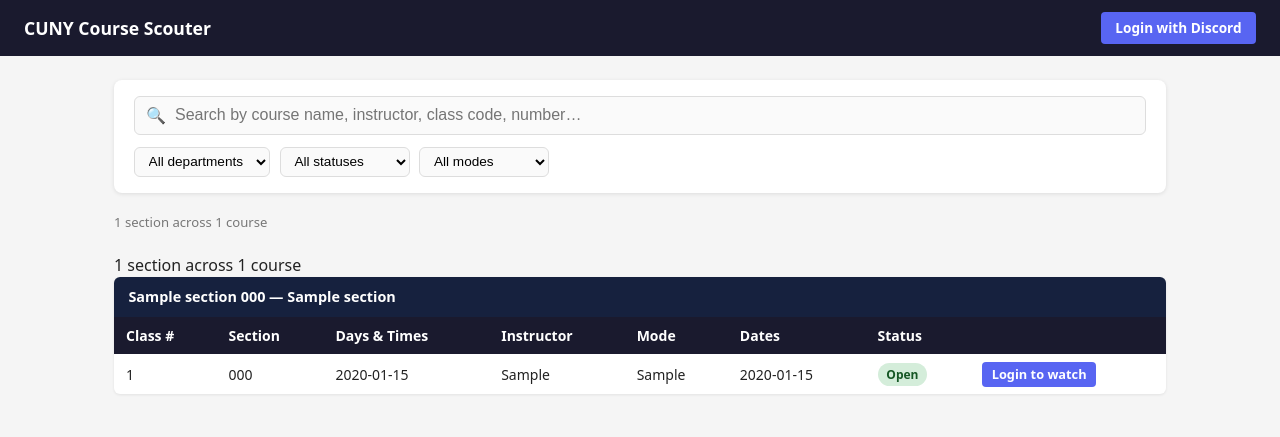
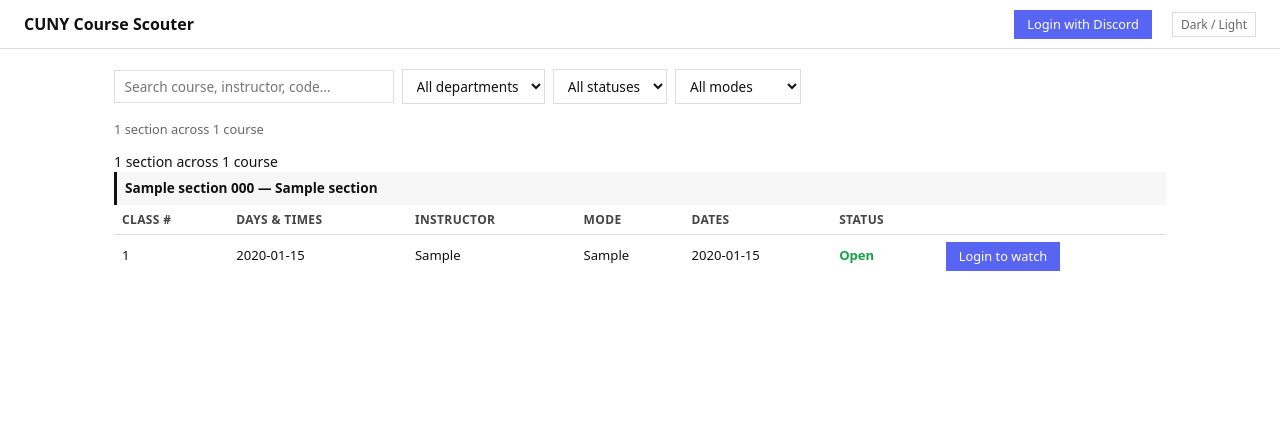
Before and after one commit to isop0d/CunyCourseScouter, a FastAPI app: page / in a window 1280 px wide. Shown: the top 437 px of the page. Run offline with FastAPI, Linux system fonts and the light colour scheme; tables that the repository leaves empty hold one stand-in row (values such as "Sample post").

Commit message:
New minimal UI with dark mode, row striping, improved search, and notify on any status

```diff
--- a/cuny_scouter/db/models.py
+++ b/cuny_scouter/db/models.py
@@ -95,7 +95,7 @@ class Watch(Base):
     id: Mapped[int] = mapped_column(Integer, primary_key=True)
     student_id: Mapped[int] = mapped_column(Integer, ForeignKey("students.id", ondelete="CASCADE"))
     class_number: Mapped[int] = mapped_column(Integer)
-    notify_on: Mapped[str] = mapped_column(String(20), default="open")  # open|closed|waitlist|any
+    notify_on: Mapped[str] = mapped_column(String(20), default="any")  # open|closed|waitlist|any
     auto_deactivate: Mapped[bool] = mapped_column(Boolean, default=True)
     active: Mapped[bool] = mapped_column(Boolean, default=True)
     created_at: Mapped[datetime] = mapped_column(default=_now)
--- a/cuny_scouter/web/routes.py
+++ b/cuny_scouter/web/routes.py
@@ -4,7 +4,7 @@ from zoneinfo import ZoneInfo
 from fastapi import APIRouter, Depends, HTTPException, Request
 from fastapi.responses import HTMLResponse, RedirectResponse
 from fastapi.templating import Jinja2Templates
-from sqlalchemy import or_, cast, String
+from sqlalchemy import or_
 from sqlalchemy.orm import Session
 
 from cuny_scouter.db.models import Section, ScrapeRun, Student, Watch
@@ -59,15 +59,14 @@ def _apply_filters(query, q: str, subject: str, status: str, mode: str):
     if mode:
         query = query.filter(Section.instruction_mode == mode)
     if q:
-        term = f"%{q}%"
-        query = query.filter(or_(
-            Section.course_name.ilike(term),
-            Section.instructor.ilike(term),
-            Section.section_code.ilike(term),
-            Section.course_number.ilike(term),
-            Section.subject.ilike(term),
-            cast(Section.class_number, String).ilike(term),
-        ))
+        for token in q.split():
+            term = f"%{token}%"
+            query = query.filter(or_(
+                Section.course_name.ilike(term),
+                Section.instructor.ilike(term),
+                Section.course_number.ilike(term),
+                Section.subject.ilike(term),
+            ))
     return query
 
 
--- a/cuny_scouter/web/templates/base.html
+++ b/cuny_scouter/web/templates/base.html
@@ -8,143 +8,231 @@
   <style>
     *, *::before, *::after { box-sizing: border-box; margin: 0; padding: 0; }
 
+    /* ── Theme tokens ── */
+    :root {
+      --bg:        #ffffff;
+      --bg-alt:    #f7f7f7;
+      --bg-stripe: #f2f2f2;
+      --border:    #ddd;
+      --border-strong: #111;
+      --text:      #111;
+      --text-muted:#666;
+      --text-head: #444;
+      --btn-bg:    #ffffff;
+      --btn-hover: #f0f0f0;
+      --input-bg:  #ffffff;
+    }
+
+    html.dark {
+      --bg:        #111111;
+      --bg-alt:    #1a1a1a;
+      --bg-stripe: #1e1e1e;
+      --border:    #333;
+      --border-strong: #ccc;
+      --text:      #e5e5e5;
+      --text-muted:#888;
+      --text-head: #aaa;
+      --btn-bg:    #1a1a1a;
+      --btn-hover: #252525;
+      --input-bg:  #1a1a1a;
+    }
+
+    @media (prefers-color-scheme: dark) {
+      html:not(.light) {
+        --bg:        #111111;
+        --bg-alt:    #1a1a1a;
+        --bg-stripe: #1e1e1e;
+        --border:    #333;
+        --border-strong: #ccc;
+        --text:      #e5e5e5;
+        --text-muted:#888;
+        --text-head: #aaa;
+        --btn-bg:    #1a1a1a;
+        --btn-hover: #252525;
+        --input-bg:  #1a1a1a;
+      }
+    }
+
     body {
       font-family: system-ui, -apple-system, sans-serif;
-      background: #f5f5f5;
-      color: #222;
+      background: var(--bg);
+      color: var(--text);
+      font-size: 14px;
       line-height: 1.5;
     }
 
+    /* ── Header ── */
     header {
-      background: #1a1a2e;
-      color: #fff;
-      padding: 0.75rem 1.5rem;
+      border-bottom: 1px solid var(--border);
+      padding: 0.6rem 1.5rem;
       display: flex;
       align-items: center;
       justify-content: space-between;
-      gap: 1rem;
+      background: var(--bg);
     }
 
-    header a { color: #a0c4ff; text-decoration: none; font-size: 0.9rem; }
-    header a:hover { text-decoration: underline; }
-    header .logo { font-weight: 700; font-size: 1.1rem; color: #fff; }
+    header .logo { font-weight: 700; font-size: 1rem; color: var(--text); text-decoration: none; }
+    header nav { display: flex; gap: 1.25rem; align-items: center; font-size: 0.85rem; }
+    header nav a { color: var(--text); text-decoration: none; }
+    header nav a:hover { text-decoration: underline; }
+    header nav span { color: var(--text-muted); }
 
-    main { max-width: 1100px; margin: 0 auto; padding: 1.5rem; }
+    #theme-toggle {
+      background: none;
+      border: 1px solid var(--border);
+      color: var(--text-muted);
+      font-size: 0.75rem;
+      padding: 0.2rem 0.5rem;
+      cursor: pointer;
+      font-family: inherit;
+    }
+    #theme-toggle:hover { color: var(--text); border-color: var(--text); }
 
+    main { max-width: 1100px; margin: 0 auto; padding: 1.25rem 1.5rem; }
+
+    /* ── Buttons ── */
     .btn {
       display: inline-block;
-      padding: 0.35rem 0.9rem;
-      border-radius: 4px;
-      border: none;
+      padding: 0.25rem 0.75rem;
+      border: 1px solid var(--border);
+      background: var(--btn-bg);
+      color: var(--text);
+      font-size: 0.8rem;
       cursor: pointer;
-      font-size: 0.85rem;
-      font-weight: 600;
       text-decoration: none;
-      transition: opacity 0.15s;
+      font-family: inherit;
     }
-    .btn:hover { opacity: 0.85; }
-    .btn-discord { background: #5865F2; color: #fff; }
-    .btn-watch   { background: #2ecc71; color: #fff; }
-    .btn-unwatch { background: #e74c3c; color: #fff; }
-    .btn-sm { padding: 0.2rem 0.6rem; font-size: 0.8rem; }
+    .btn:hover { background: var(--btn-hover); }
+    .btn-discord { background: #5865F2; color: #fff; border-color: #5865F2; }
+    .btn-discord:hover { background: #4752c4; }
+    .btn-watch   { background: var(--border-strong); color: var(--bg); border-color: var(--border-strong); }
+    .btn-watch:hover { opacity: 0.8; }
+    .btn-unwatch { background: var(--btn-bg); color: var(--text); border-color: var(--border); }
+    .btn-unwatch:hover { background: var(--btn-hover); }
 
-    table { width: 100%; border-collapse: collapse; font-size: 0.875rem; }
-    th { background: #1a1a2e; color: #fff; text-align: left; padding: 0.5rem 0.75rem; }
-    td { padding: 0.45rem 0.75rem; border-bottom: 1px solid #e0e0e0; vertical-align: middle; }
-    tr:last-child td { border-bottom: none; }
-    tr:hover td { background: #fafafa; }
-
-    .course-block { background: #fff; border-radius: 6px; margin-bottom: 1.25rem; box-shadow: 0 1px 3px rgba(0,0,0,0.08); overflow: hidden; }
-    .course-header { background: #16213e; color: #fff; padding: 0.6rem 0.9rem; font-weight: 600; font-size: 0.9rem; }
-
-    .badge {
-      display: inline-block;
-      padding: 0.15rem 0.55rem;
-      border-radius: 999px;
-      font-size: 0.75rem;
-      font-weight: 600;
-    }
-    .badge-open     { background: #d4edda; color: #155724; }
-    .badge-closed   { background: #f8d7da; color: #721c24; }
-    .badge-waitlist { background: #fff3cd; color: #856404; }
-
-    .meta { color: #666; font-size: 0.8rem; margin-bottom: 1rem; }
-    .nav-links { display: flex; gap: 1rem; align-items: center; }
-
-    .htmx-indicator { opacity: 0; transition: opacity 0.2s; }
-    .htmx-request .htmx-indicator { opacity: 1; }
-
-    /* Filter bar */
-    .filter-bar {
-      background: #fff;
-      border-radius: 8px;
-      box-shadow: 0 1px 4px rgba(0,0,0,0.1);
-      padding: 1rem 1.25rem;
-      margin-bottom: 1.25rem;
-    }
-
-    .search-wrap { position: relative; margin-bottom: 0.75rem; }
-    .search-input {
-      width: 100%;
-      padding: 0.6rem 1rem 0.6rem 2.5rem;
-      border: 1.5px solid #ddd;
-      border-radius: 6px;
-      font-size: 1rem;
-      background: #fafafa;
-      transition: border-color 0.15s;
-    }
-    .search-input:focus { outline: none; border-color: #5865F2; background: #fff; }
-    .search-icon {
-      position: absolute; left: 0.75rem; top: 50%; transform: translateY(-50%);
-      color: #aaa; font-size: 1rem; pointer-events: none;
-    }
-
-    .filter-row {
+    /* ── Filters ── */
+    .filters {
       display: flex;
       flex-wrap: wrap;
-      gap: 0.6rem;
+      gap: 0.5rem;
+      margin-bottom: 1rem;
       align-items: center;
     }
 
+    .search-input {
+      padding: 0.35rem 0.6rem;
+      border: 1px solid var(--border);
+      font-size: 0.85rem;
+      font-family: inherit;
+      background: var(--input-bg);
+      color: var(--text);
+      width: 280px;
+    }
+    .search-input:focus { outline: 1px solid var(--border-strong); border-color: var(--border-strong); }
+
     .filter-select {
       padding: 0.35rem 0.6rem;
-      border: 1.5px solid #ddd;
-      border-radius: 6px;
+      border: 1px solid var(--border);
       font-size: 0.85rem;
-      background: #fafafa;
+      font-family: inherit;
+      background: var(--input-bg);
+      color: var(--text);
       cursor: pointer;
-      min-width: 130px;
     }
-    .filter-select:focus { outline: none; border-color: #5865F2; }
+    .filter-select:focus { outline: 1px solid var(--border-strong); }
 
-.result-meta {
-      font-size: 0.82rem;
-      color: #777;
-      margin-bottom: 0.75rem;
-      min-height: 1.2em;
+    /* ── Results ── */
+    .result-meta { font-size: 0.8rem; color: var(--text-muted); margin-bottom: 0.75rem; min-height: 1.2em; }
+
+    .htmx-indicator { display: none; }
+    .htmx-request .htmx-indicator { display: inline; color: var(--text-muted); font-size: 0.8rem; }
+
+    /* ── Course blocks ── */
+    .course-block { margin-bottom: 1.75rem; }
+    .course-header {
+      font-weight: 600;
+      font-size: 0.85rem;
+      padding: 0.4rem 0.5rem;
+      border-left: 3px solid var(--border-strong);
+      background: var(--bg-alt);
+      color: var(--text);
+      margin-bottom: 0;
     }
 
+    /* ── Table ── */
+    table { width: 100%; border-collapse: collapse; font-size: 0.82rem; }
+    th {
+      text-align: left;
+      padding: 0.35rem 0.5rem;
+      border-bottom: 1px solid var(--border);
+      font-weight: 600;
+      color: var(--text-head);
+      font-size: 0.75rem;
+      text-transform: uppercase;
+      letter-spacing: 0.03em;
+      background: var(--bg);
+    }
+    td {
+      padding: 0.4rem 0.5rem;
+      border-bottom: 1px solid var(--border);
+      vertical-align: middle;
+      background: var(--bg);
+    }
+    tbody tr:nth-child(even) td { background: var(--bg-stripe); }
+    tbody tr:hover td { background: var(--bg-alt); }
+    tr:last-child td { border-bottom: none; }
+
+    /* ── Status ── */
+    .status-open     { color: #16a34a; font-weight: 600; }
+    .status-closed   { color: #dc2626; }
+    .status-waitlist { color: #d97706; font-weight: 600; }
+
     @media (max-width: 640px) {
-      .filter-row { gap: 0.5rem; }
-      .filter-select { min-width: 0; flex: 1; }
+      .search-input { width: 100%; }
+      .filters { flex-direction: column; align-items: stretch; }
+      .filter-select { width: 100%; }
     }
   </style>
+  <script>
+    (function () {
+      const stored = localStorage.getItem('theme');
+      if (stored === 'dark') document.documentElement.classList.add('dark');
+      else if (stored === 'light') document.documentElement.classList.add('light');
+    })();
+  </script>
 </head>
 <body>
   <header>
     <a href="/" class="logo">CUNY Course Scouter</a>
-    <nav class="nav-links">
+    <nav>
       {% if student %}
         <a href="/me">My Watches</a>
-        <span style="color:#ccc">{{ student.discord_username }}</span>
+        <span>{{ student.discord_username }}</span>
         <a href="/logout">Logout</a>
       {% else %}
         <a href="/auth/discord" class="btn btn-discord">Login with Discord</a>
       {% endif %}
+      <button id="theme-toggle" onclick="toggleTheme()">Dark / Light</button>
     </nav>
   </header>
   <main>
     {% block content %}{% endblock %}
   </main>
+  <script>
+    function toggleTheme() {
+      const html = document.documentElement;
+      const isDark = html.classList.contains('dark') ||
+        (!html.classList.contains('light') && window.matchMedia('(prefers-color-scheme: dark)').matches);
+      if (isDark) {
+        html.classList.remove('dark');
+        html.classList.add('light');
+        localStorage.setItem('theme', 'light');
+      } else {
+        html.classList.remove('light');
+        html.classList.add('dark');
+        localStorage.setItem('theme', 'dark');
+      }
+    }
+  </script>
 </body>
 </html>
--- a/cuny_scouter/web/templates/index.html
+++ b/cuny_scouter/web/templates/index.html
@@ -3,18 +3,13 @@
 
 {% block content %}
 
-<form id="filter-form">
-
-  <!-- Search bar -->
-  <div class="filter-bar">
-    <div class="search-wrap">
-      <span class="search-icon">&#128269;</span>
+<form id="filter-form" class="filters">
   <input
     class="search-input"
     type="search"
     name="q"
     value="{{ q }}"
-        placeholder="Search by course name, instructor, class code, number…"
+    placeholder="Search course, instructor, code..."
     autocomplete="off"
     hx-get="/sections/partial"
     hx-trigger="input changed delay:300ms, search"
@@ -23,73 +18,44 @@
     hx-swap="innerHTML"
     hx-indicator="#loading"
   >
-    </div>
 
-    <div class="filter-row">
-      <!-- Department -->
-      <select
-        class="filter-select"
-        name="subject"
-        hx-get="/sections/partial"
-        hx-trigger="change"
-        hx-target="#sections-container"
-        hx-include="#filter-form"
-        hx-swap="innerHTML"
-      >
+  <select class="filter-select" name="subject"
+    hx-get="/sections/partial" hx-trigger="change"
+    hx-target="#sections-container" hx-include="#filter-form" hx-swap="innerHTML">
     <option value="">All departments</option>
     {% for code, label in subject_list %}
     <option value="{{ code }}" {% if code == selected_subject %}selected{% endif %}>{{ label }}</option>
     {% endfor %}
   </select>
 
-      <!-- Status -->
-      <select
-        class="filter-select"
-        name="status"
-        hx-get="/sections/partial"
-        hx-trigger="change"
-        hx-target="#sections-container"
-        hx-include="#filter-form"
-        hx-swap="innerHTML"
-      >
+  <select class="filter-select" name="status"
+    hx-get="/sections/partial" hx-trigger="change"
+    hx-target="#sections-container" hx-include="#filter-form" hx-swap="innerHTML">
     <option value="">All statuses</option>
     <option value="open"     {% if selected_status == 'open' %}selected{% endif %}>Open</option>
     <option value="waitlist" {% if selected_status == 'waitlist' %}selected{% endif %}>Waitlist</option>
     <option value="closed"   {% if selected_status == 'closed' %}selected{% endif %}>Closed</option>
   </select>
 
-      <!-- Instruction mode -->
-      <select
-        class="filter-select"
-        name="mode"
-        hx-get="/sections/partial"
-        hx-trigger="change"
-        hx-target="#sections-container"
-        hx-include="#filter-form"
-        hx-swap="innerHTML"
-      >
+  <select class="filter-select" name="mode"
+    hx-get="/sections/partial" hx-trigger="change"
+    hx-target="#sections-container" hx-include="#filter-form" hx-swap="innerHTML">
     <option value="">All modes</option>
     {% for value, label in mode_options %}
     <option value="{{ value }}" {% if value == selected_mode %}selected{% endif %}>{{ label }}</option>
     {% endfor %}
   </select>
 
-    </div>
-  </div>
-
+  <span id="loading" class="htmx-indicator">Loading...</span>
 </form>
 
-<!-- Loading indicator + result count -->
-<div style="display:flex; align-items:center; gap:0.75rem; margin-bottom:0.5rem;">
 <div class="result-meta" id="result-meta">
   {% if section_count == 0 %}
     No sections found
   {% else %}
     {{ section_count }} section{{ 's' if section_count != 1 else '' }} across {{ courses|length }} course{{ 's' if courses|length != 1 else '' }}
-      {%- if last_run %} &mdash; updated {{ (last_run.finished_at | to_et).strftime('%b %d, %I:%M %p') }} ET{% endif %}
+    {%- if last_run %} — updated {{ (last_run.finished_at | to_et).strftime('%b %d, %I:%M %p') }} ET{% endif %}
   {% endif %}
-  </div>
-  <span id="loading" class="htmx-indicator" style="font-size:0.8rem;color:#888;">Loading…</span>
 </div>
 
 <div id="sections-container">
--- a/cuny_scouter/web/templates/me.html
+++ b/cuny_scouter/web/templates/me.html
@@ -28,7 +28,9 @@
         <td>{% if section %}{{ section.instructor or 'TBA' }}{% else %}—{% endif %}</td>
         <td>
           {% if section %}
-          <span class="badge badge-{{ section.status }}">{{ section.status | title }}</span>
+          <span class="status-{{ section.status }}">
+            {{ 'Wait List' if section.status == 'waitlist' else section.status | title }}
+          </span>
           {% else %}—{% endif %}
         </td>
         <td>{{ watch.notify_on | title }}</td>
--- a/cuny_scouter/web/templates/partials/courses.html
+++ b/cuny_scouter/web/templates/partials/courses.html
@@ -1,6 +1,4 @@
-<!-- result count (replaces the outer meta div via OOB swap) -->
-<div id="result-meta"
-     hx-swap-oob="innerHTML">
+<div id="result-meta" hx-swap-oob="innerHTML">
   {% if section_count == 0 %}
     No sections found
   {% else %}
@@ -16,7 +14,6 @@
       <thead>
         <tr>
           <th>Class #</th>
-          <th>Section</th>
           <th>Days &amp; Times</th>
           <th>Instructor</th>
           <th>Mode</th>
@@ -29,13 +26,12 @@
         {% for section in course.sections %}
         <tr>
           <td>{{ section.class_number }}</td>
-          <td>{{ section.section_code }}</td>
           <td>{{ section.days_times or '—' }}</td>
           <td>{{ section.instructor or 'TBA' }}</td>
-          <td style="white-space:nowrap;">{{ section.instruction_mode or '—' }}</td>
-          <td style="white-space:nowrap;">{{ section.meeting_dates or '—' }}</td>
+          <td>{{ section.instruction_mode or '—' }}</td>
+          <td>{{ section.meeting_dates or '—' }}</td>
           <td>
-            <span class="badge badge-{{ section.status }}">
+            <span class="status-{{ section.status }}">
               {{ 'Wait List' if section.status == 'waitlist' else section.status | title }}
             </span>
           </td>
@@ -50,5 +46,5 @@
   </div>
   {% endfor %}
 {% else %}
-  <p class="meta" style="padding:1rem 0;">No sections match your filters. Try broadening your search.</p>
+  <p style="color:#666; padding: 0.5rem 0;">No sections match your filters.</p>
 {% endif %}
--- a/cuny_scouter/web/templates/partials/watch_button.html
+++ b/cuny_scouter/web/templates/partials/watch_button.html
@@ -1,17 +1,17 @@
 {% if is_watching %}
-<button class="btn btn-unwatch btn-sm"
+<button class="btn btn-unwatch"
         hx-delete="/watch/{{ section.class_number }}"
         hx-target="this"
         hx-swap="outerHTML">
   Unwatch
 </button>
 {% elif student %}
-<button class="btn btn-watch btn-sm"
+<button class="btn btn-watch"
         hx-post="/watch/{{ section.class_number }}"
         hx-target="this"
         hx-swap="outerHTML">
   Watch
 </button>
 {% else %}
-<a href="/auth/discord" class="btn btn-discord btn-sm">Login to watch</a>
+<a href="/auth/discord" class="btn btn-discord">Login to watch</a>
 {% endif %}
```
Lines whose indentation alone changed are shown as unchanged.
